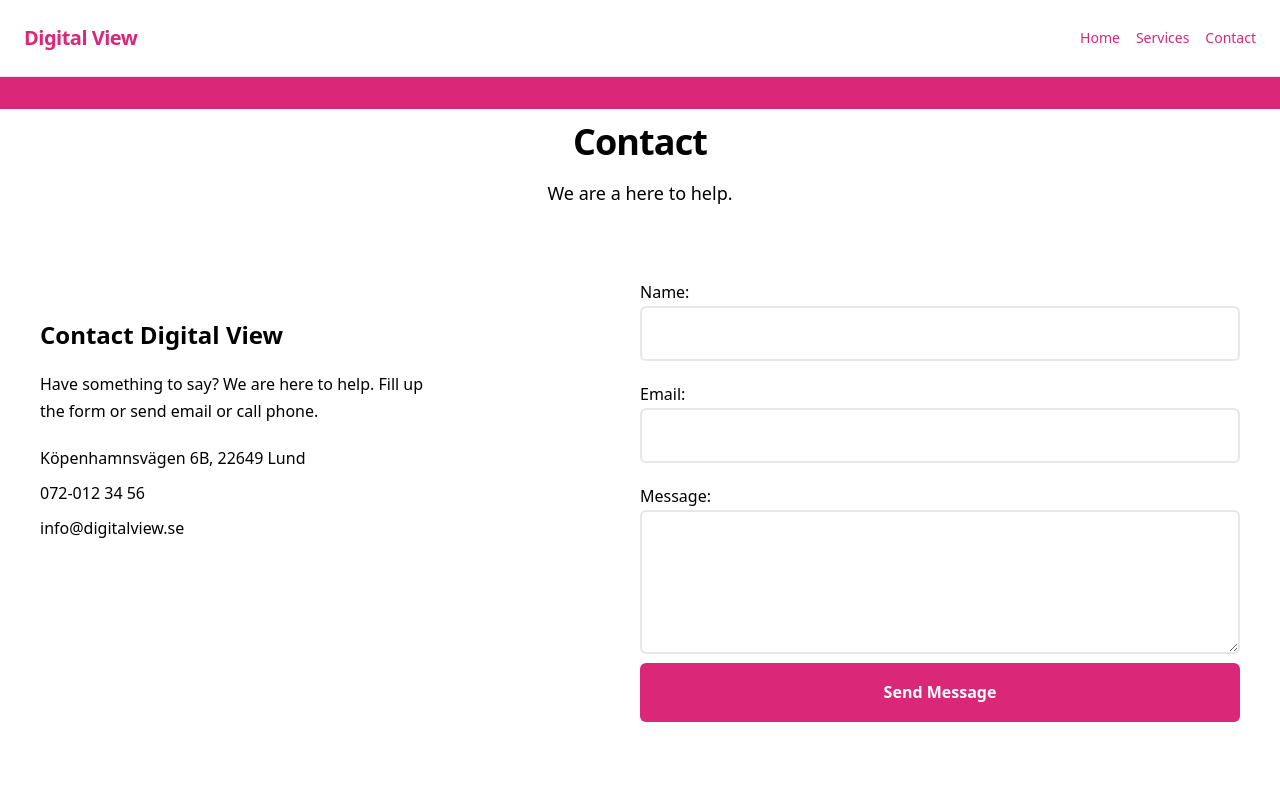
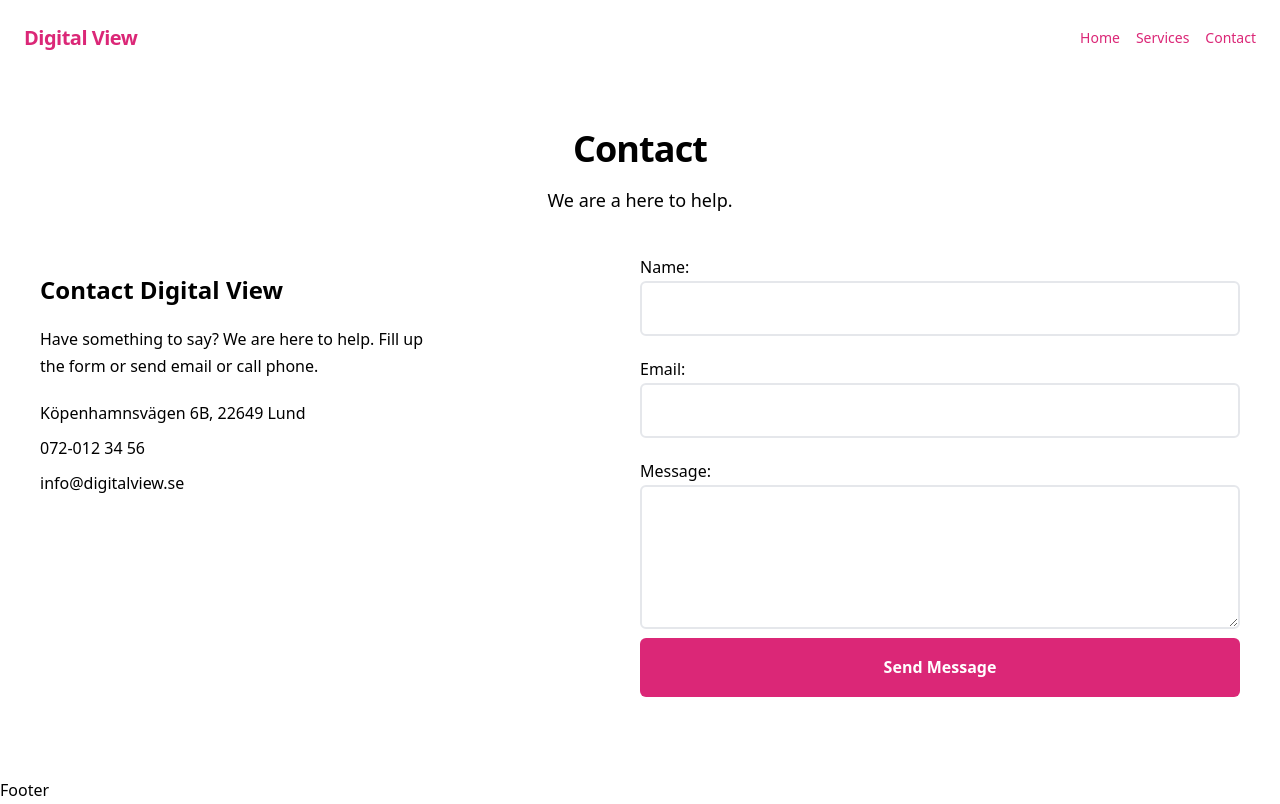
Before and after one commit to Alaa-Z/.NetProjectClient, a Next.js app: page /contact in a window 1280 px wide. Built offline with nearby package versions, Linux system fonts and the light colour scheme.

Commit message:
render heroImage only with homePag

```diff
--- a/components/header.js
+++ b/components/header.js
@@ -1,15 +1,17 @@
 import Nav from './nav';
 import HeaderImg from './headerImg';
+import { useRouter } from 'next/router';
 
 const Header = () => {
+
+  const router = useRouter();
 
   return (
     <>
     <Nav/>
-    <HeaderImg />
-
+    {/* Render the HeaderImg only in Homepage */}
+    {router.pathname === '/' && <HeaderImg />}
   </>
-
   )
 }
 
--- a/components/layout.js
+++ b/components/layout.js
@@ -5,7 +5,7 @@ function Layout({ children }) {
   return (
     <>
       <Header />
-      <main>
+      <main className="p-10 max-w-7xl mx-auto"  >
         {children}
         </main>
       <Footer />
--- a/pages/contact/index.js
+++ b/pages/contact/index.js
@@ -1,7 +1,7 @@
 
-import Nav from "../../components/Nav";
 import React, { useState, useEffect, useRef } from 'react';
 import axios from 'axios';
+import Layout from "@/components/layout";
 
 
 const MessageApi= `https://localhost:7014/api/MessageApi`;
@@ -46,10 +46,7 @@ export function Contact(){
 
     return (
         <>
-        <Nav />
-        <hr className="bg-pink-600 py-4 px-8 ">
-        </hr>
-
+        <Layout>
         <h1 className="mt-2 mb-3 text-3xl font-semibold tracking-tight text-center lg:leading-snug text-brand-primary lg:text-4xl dark:text-white">
           Contact
         </h1>
@@ -58,8 +55,8 @@ export function Contact(){
           <p className="text-lg">We are a here to help.</p>
         </div>
 
-        <div className="grid my-10 md:grid-cols-2 py-8 px-10">
-          <div className="my-10">
+        <div className="grid my-10 md:grid-cols-2">
+          <div className="my-5">
             <h2 className="text-2xl font-semibold dark:text-white">
               Contact Digital View
             </h2>
@@ -117,6 +114,7 @@ export function Contact(){
             </form>
             </div>
         </div>
+        </Layout>
         </>
     );
 }
--- a/pages/index.js
+++ b/pages/index.js
@@ -28,7 +28,7 @@ function HomePage(){
             </span>
         </h1>
 
-        <div className="p-10 max-w-7xl grid grid-cols-1 sm:grid-cols-1 md:grid-cols-1 lg:grid-cols-3 xl:grid-cols-3 gap-20 mx-auto">
+        <div className="grid grid-cols-1 sm:grid-cols-1 md:grid-cols-1 lg:grid-cols-3 xl:grid-cols-3 gap-20 ">
             {serviceData.map(service => (
                 <Service
                 key={service.id}
--- a/pages/services/[serviceId].js
+++ b/pages/services/[serviceId].js
@@ -2,6 +2,7 @@ import Nav from "../../components/nav";
 import { useRouter } from "next/router";
 import Typed from 'typed.js';
 import React, { useState, useEffect, useRef } from 'react';
+import Layout from "@/components/layout";
 
 export default function ServiceDetails(props){
     const router = useRouter();
@@ -53,9 +54,8 @@ export default function ServiceDetails(props){
 
     return (
         <>
-        <Nav />
-            <hr className="bg-pink-600 py-4 px-8 ">
-            </hr>
+
+        <Layout>
             <div className="heroImage-container">
                 <img src={serviceDetails.imagePath} alt={serviceDetails.altText} className="heroImage" />
             </div>
@@ -87,6 +87,7 @@ export default function ServiceDetails(props){
                 </svg>
               </button>}
             </div>
+            </Layout>
         </>
     );
 }
--- a/pages/services/index.js
+++ b/pages/services/index.js
@@ -1,6 +1,6 @@
 
-import Nav from "../../components/Nav";
 import React, { useState, useEffect, useRef } from 'react';
+import Layout from "@/components/layout";
 
 const serviceApi= `https://localhost:7014/api/ServiceApi`;
 
@@ -30,7 +30,7 @@ export function Services(){
 
     return (
         <>
-        <Nav />
+        <Layout>
         <h1 className="flex justify-center mt-8 mb-8 font-bold sm:text-xl sm:leading-relaxed relative">
             Our Services
             <span className="block absolute bottom-0 left-1/2 w-1/4 transform -translate-x-1/2">
@@ -39,7 +39,7 @@ export function Services(){
             </span>
         </h1>
 
-        <div className=" max-w-7xl grid grid-cols-1 md:grid-cols-2 gap-8 py-8 px-10 mx-auto">
+        <div className="grid grid-cols-1 md:grid-cols-2 gap-8">
         {serviceData.map(service => (
             <div className="flex flex-col bg-white shadow-md rounded-lg p-6" key={service.id}>
                 <div className="flex-shrink-0">
@@ -52,7 +52,7 @@ export function Services(){
             </div>
         ))}
         </div>
-
+        </Layout>
         </>
     );
 }
```
